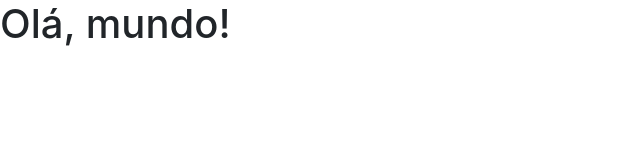
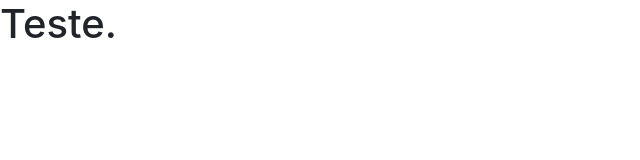
Before and after one commit to AdelinoNetto/ProjetoBootstrap, a plain HTML site: page index_.html in a window 1280 px wide. Shown: the whole page, without its empty margins (0-640 px from the left). Drawn offline with nearby package versions, Linux system fonts and the light colour scheme.

Commit message:
Update index_.html

```diff
--- a/index_.html
+++ b/index_.html
@@ -11,10 +11,10 @@
     <!-- Font Awesome -->
     <link rel="stylesheet" href="https://use.fontawesome.com/releases/v5.3.1/css/all.css" integrity="sha384-mzrmE5qonljUremFsqc01SB46JvROS7bZs3IO2EmfFsd15uHvIt+Y8vEf7N7fWAU" crossorigin="anonymous">
 
-    <title>Olá, mundo!</title>
+    <title>Exemplo</title>
   </head>
   <body>
-    <h1>Olá, mundo!</h1>
+    <h1>Teste.</h1>
 
     <!-- JavaScript (Opcional) -->
     <!-- jQuery primeiro, depois Popper.js, depois Bootstrap JS -->
```
